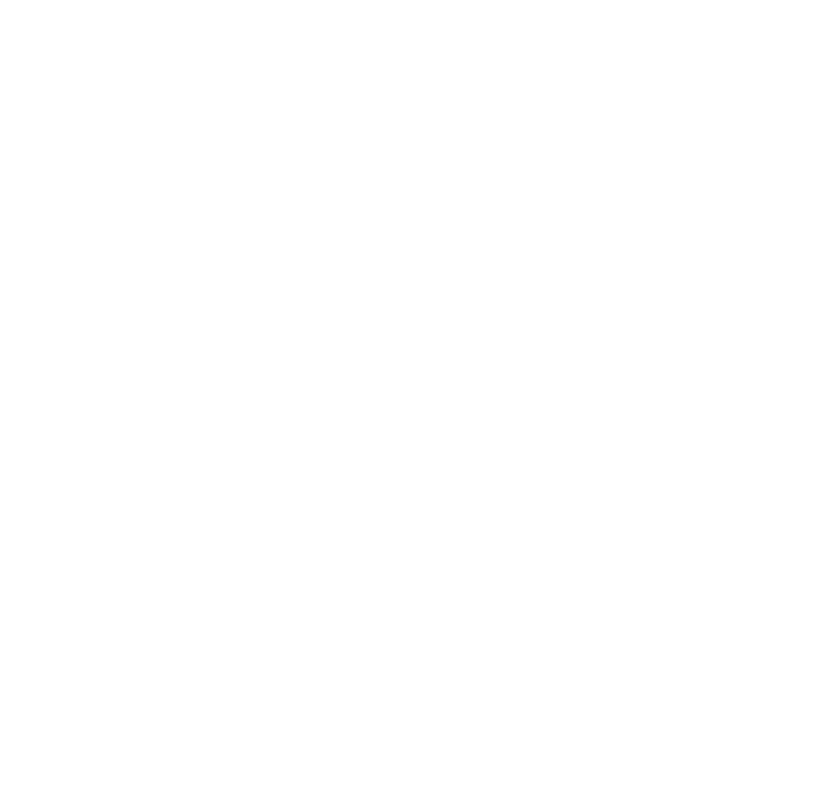
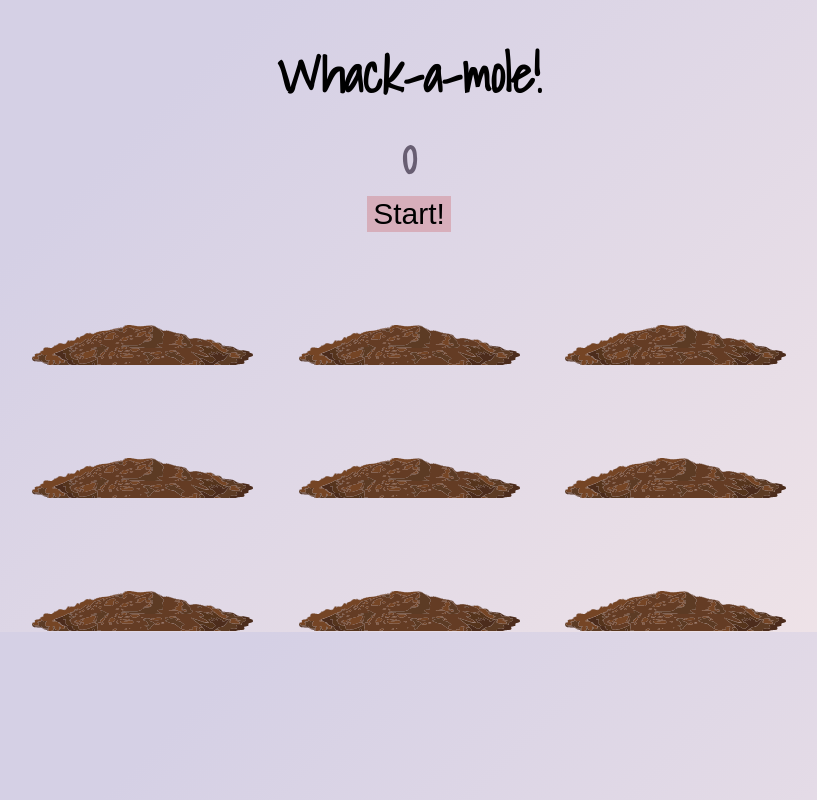
Before and after one commit to Nihalturkar/Whack-a-Mole, a plain HTML site: page index.html in a window 1280 px wide. Shown: the whole page, without its empty margins (231-1048 px from the left). Drawn offline with Linux system fonts and the light colour scheme.

Commit message:
mole created

```diff
--- a/index.html
+++ b/index.html
@@ -1,11 +1,49 @@
 <!DOCTYPE html>
 <html lang="en">
 <head>
-    <meta charset="UTF-8">
-    <meta name="viewport" content="width=device-width, initial-scale=1.0">
-    <title>Document</title>
+  <meta charset="UTF-8">
+  <title>Whack A Mole!</title>
+  <link href='https://fonts.googleapis.com/css?family=Amatic+SC:400,700' rel='stylesheet' type='text/css'>
+  <link rel="stylesheet" href="style.css">
 </head>
 <body>
 
+  <h1>Whack-a-mole!</h1>
+  <h1 class="score"> 0</h1>
+  <div class = "start">
+  <button onClick="startGame()">Start!</button>
+  </div>
+
+  <div class="game">
+    <div class="hole hole1">
+      <div class="mole"></div>
+    </div>
+    <div class="hole hole2">
+      <div class="mole"></div>
+    </div>
+    <div class="hole hole3">
+      <div class="mole"></div>
+    </div>
+    <div class="hole hole4">
+      <div class="mole"></div>
+    </div>
+    <div class="hole hole5">
+      <div class="mole"></div>
+    </div>
+    <div class="hole hole6">
+      <div class="mole"></div>
+    </div>
+  <div class="hole hole7">
+    <div class="mole"></div>
+  </div>
+  <div class="hole hole8">
+    <div class="mole"></div>
+  </div>
+  <div class="hole hole9">
+    <div class="mole"></div>
+  </div>
+</div>
+
+<script src="script.js"></script>
 </body>
 </html>
--- a/style.css
+++ b/style.css
@@ -0,0 +1,83 @@
+@import url('https://fonts.googleapis.com/css2?family=Shadows+Into+Light&display=swap');
+html {
+  box-sizing: border-box;
+  font-size: 10px;
+
+background-color: #f3e6e8;
+background-image: linear-gradient(315deg, #f3e6e8 0%, #d5d0e5 74%);
+
+}
+
+*, *:before, *:after {
+  box-sizing: inherit;
+}
+
+body {
+  padding: 0;
+  margin: 0;
+  font-family: 'Shadows Into Light', cursive;
+}
+
+.start{
+  text-align: center;
+}
+
+h1 {
+  text-align: center;
+  font-size: 5rem;
+  margin-bottom: 0;
+}
+
+.score {
+  color: rgb(104, 94, 114);
+  margin-top: 0%;
+
+ }
+
+.game {
+  width: 800px;
+  height: 400px;
+  display: flex;
+  flex-wrap: wrap;
+  margin: 0 auto;
+
+}
+
+.hole {
+  flex: 1 0 33.33%;
+  overflow: hidden;
+  position: relative;
+}
+
+.hole:after {
+  display: block;
+  background: url(dirt.svg) bottom center no-repeat;
+  background-size: contain;
+  content: '';
+  width: 100%;
+  height:70px;
+  position: absolute;
+  z-index: 2;
+  bottom: -30px;
+}
+
+.mole {
+  background: url('mole.svg') bottom center no-repeat;
+  background-size: 50%;
+  position: absolute;
+  top: 100%;
+  width: 100%;
+  height: 100%;
+  transition:all 0.4s ease;
+}
+
+.hole.up .mole {
+  top: 0;
+}
+
+button{
+  background: rgba(190, 19, 19, 0.2);
+  border: red;
+  font-size: 3rem;
+  cursor: pointer;
+}
```
Also changed, not shown: dirt.svg (added), mole.svg (added).
